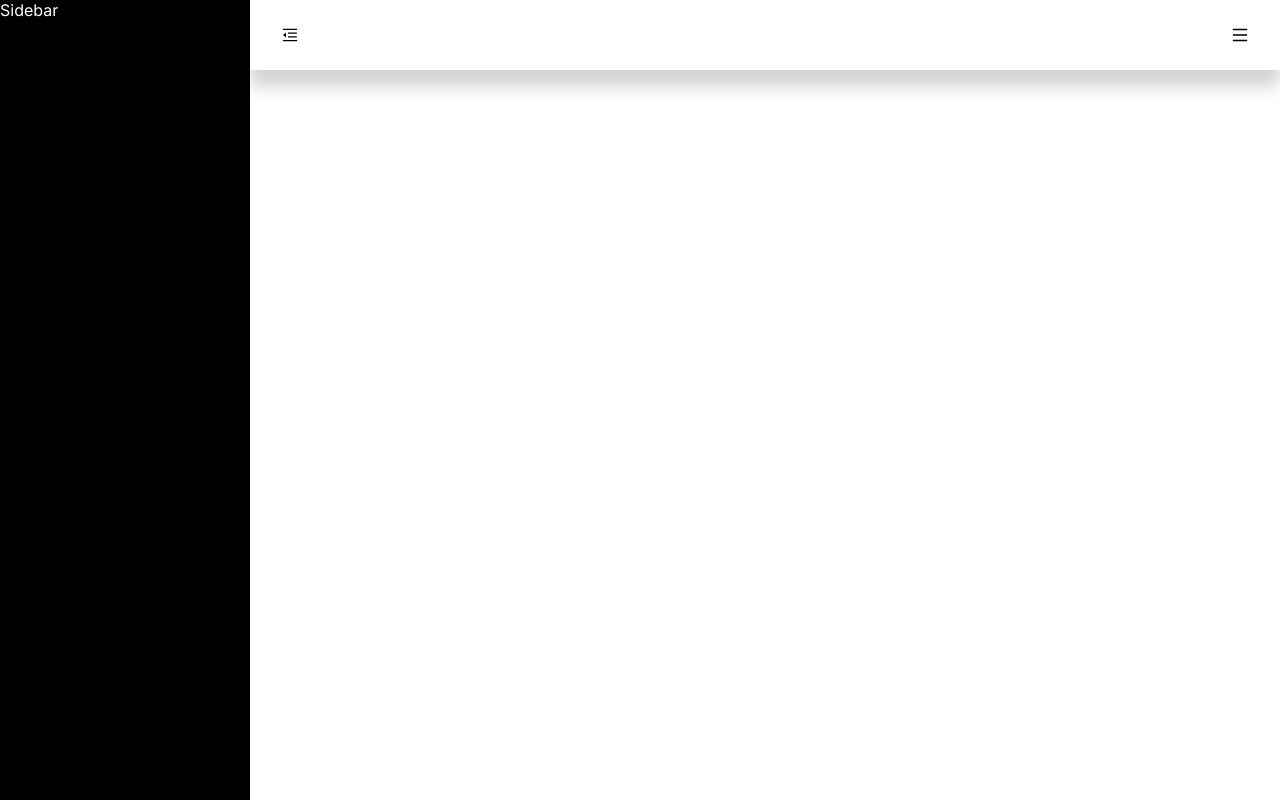
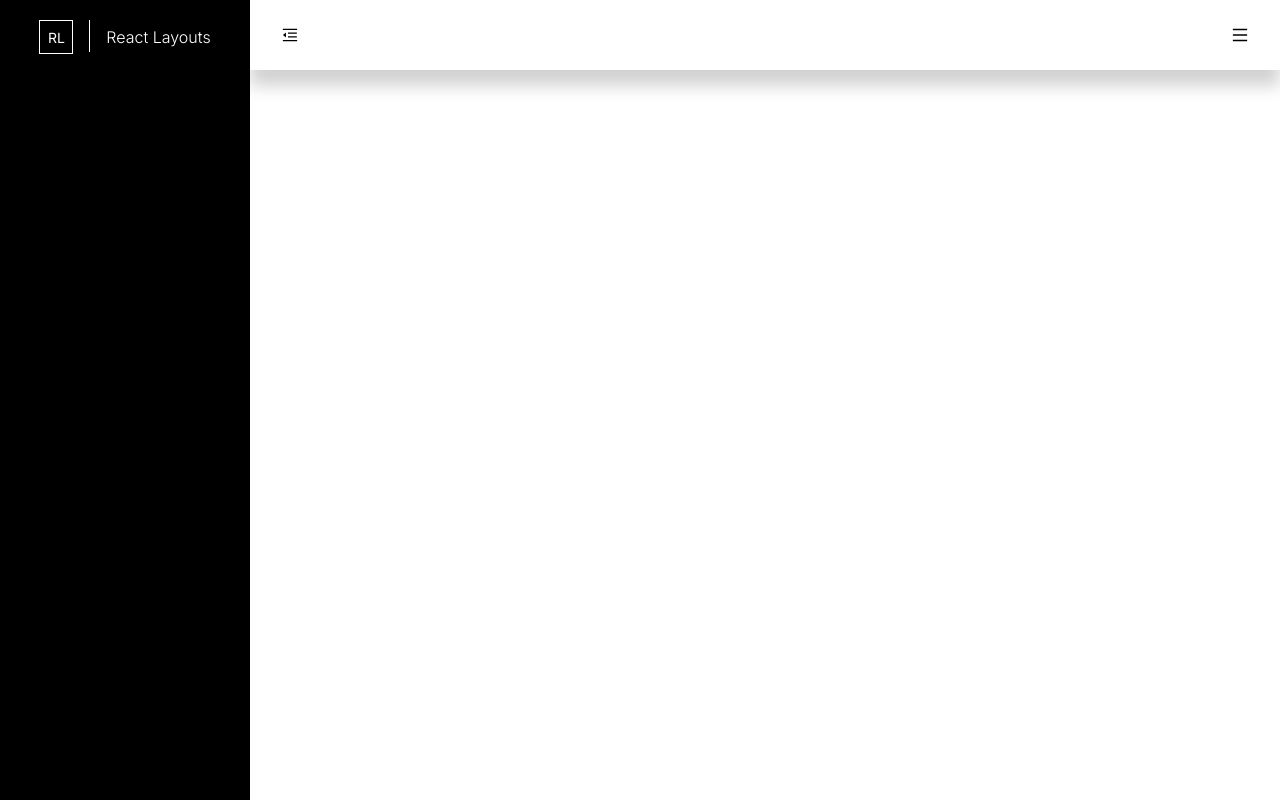
Before and after one commit to RobertJephthaHogan/react-layouts, a React (Create React App) app in the folder react-layouts/: page /layout-one in a window 1280 px wide. Built offline with nearby package versions, Linux system fonts and the light colour scheme.

Commit message:
sidebar logo

```diff
--- a/react-layouts/src/layouts/LayoutOne/Sidebar.tsx
+++ b/react-layouts/src/layouts/LayoutOne/Sidebar.tsx
@@ -19,13 +19,28 @@ export default function Sidebar(props: SidebarProps) {
 
     return (
         <div
-            style={{
+            style={{ // dynamically set sidebar width
                 width,
-                backgroundColor: "#000",
-                color: "#fff"
             }}
+            className='sidebar'
         >
-            Sidebar
+            <div className='sb-top'>
+                <div className='logo'>
+                    <div className='logo-square'>
+                        <span className='logo-sq-txt'>
+                            RL
+                        </span>
+                    </div>
+                    <div className='v-logo-divider-container'>
+                        <div className='v-logo-divider'/>
+                    </div>
+                    <div className='logo-right-container'>
+                        <span className='logo-right-text'>
+                            React Layouts
+                        </span>
+                    </div>
+                </div>
+            </div>
         </div>
     )
 }
--- a/react-layouts/src/layouts/LayoutOne/styles.css
+++ b/react-layouts/src/layouts/LayoutOne/styles.css
@@ -29,3 +29,51 @@
 .header-menu-btn {
     cursor: pointer;
 }
+
+.sidebar {
+    background-color: #000;
+    color: #fff;
+}
+
+.sb-top {
+    display: flex;
+    justify-content: center;
+    padding: 20px;
+}
+
+.logo {
+    display: flex;
+}
+
+.logo-square {
+    border: 1px solid #fff;
+    height: 2em;
+    width: 2em;
+    display: flex;
+    justify-content: center;
+    align-items: center;
+}
+
+.logo-sq-txt {
+    font-size: 14px;
+    margin: 0.5em;
+}
+
+.logo-right-text {
+    font-size: 16px;
+    font-weight: 300;
+}
+
+.v-logo-divider-container {
+    padding: 0 1em;
+}
+
+.v-logo-divider {
+    height: 2em;
+    border-right: 1px solid #fff;
+}
+
+.logo-right-container {
+    display: flex;
+    align-items: center;
+}
```
